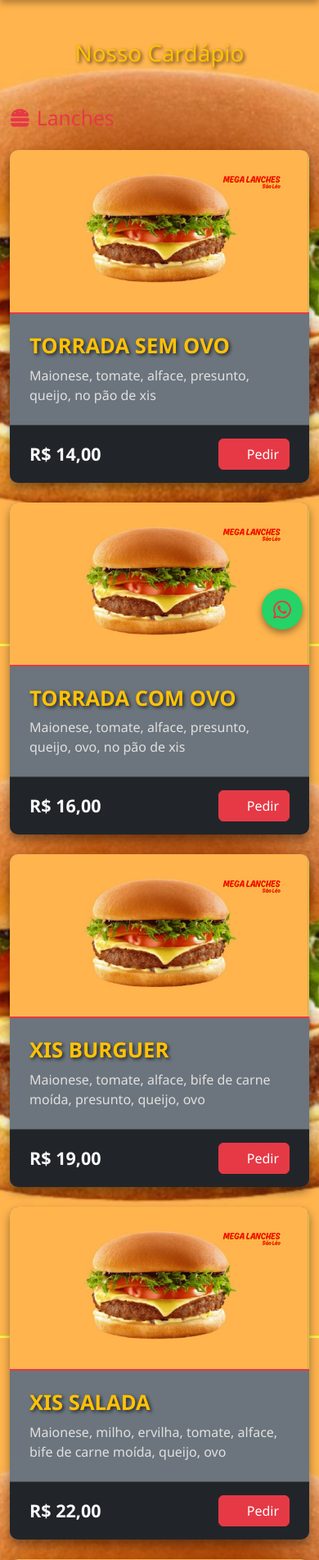
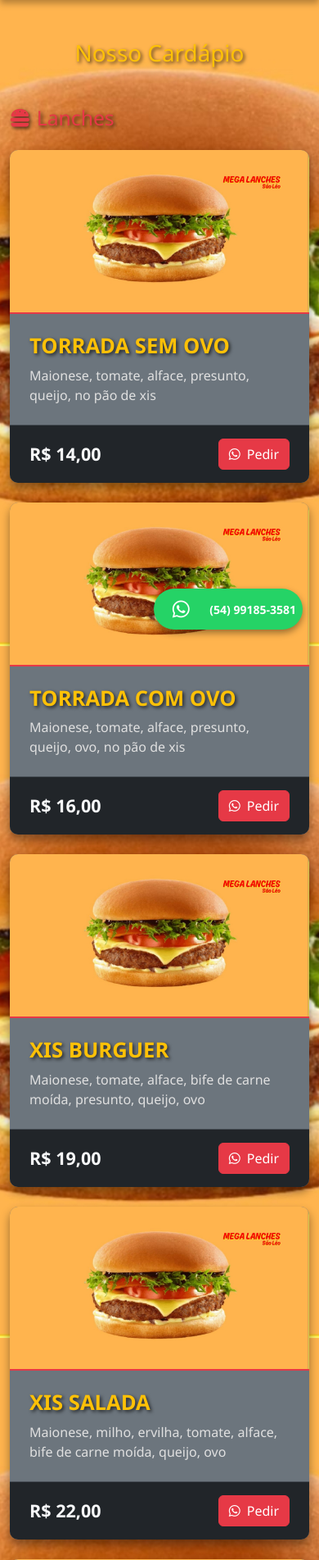
Before and after one commit to MegaLanchesSL/megalanchessl, a Flask app: page /menu in a window 390 px wide. Shown: the part 56-1959 px from the top of the page at 82% size. Run offline with Flask 3, Linux system fonts and the light colour scheme.

Commit message:
Add files via upload

```diff
--- a/basedosarquivos.txt
+++ b/basedosarquivos.txt
@@ -1,4 +1,4 @@
-megalanches-saoleo/
+megalanchessl/
 ├── app.py                # Aplicação Flask principal
 ├── requirements.txt      # Dependências do Python
 ├── static/
--- a/static/css/style.css
+++ b/static/css/style.css
@@ -121,6 +121,7 @@ body {
 
 .card-text {
     color: #e0e0e0;
+
 }
 
 .card-footer {
@@ -150,6 +151,8 @@ body {
 
 .text-danger {
     color: #e63946 !important; /* Vermelho vibrante */
+    text-shadow: 2px 2px 4px rgba(0, 0, 0, 0.7);
+
 }
 
 .text-primary {
@@ -229,3 +232,66 @@ footer {
         font-size: 1.2rem;
     }
 }
+.whatsapp-float .fab {
+    color: white !important;
+}
+.btn-danger .fab,
+.btn-danger .fas {
+    color: white !important;
+}
+
+/* Botão flutuante com número ao lado */
+.whatsapp-float.with-number {
+    display: flex;
+    align-items: center;
+    justify-content: flex-start;
+    gap: 10px;
+    padding: 5px 10px;
+    background-color: #25d366;
+    border-radius: 40px;
+    width: auto;
+    height: 60px;
+    bottom: 40px;
+    right: 40px;
+    position: fixed;
+    z-index: 1000;
+    box-shadow: 0 4px 8px rgba(0, 0, 0, 0.4);
+    transition: transform 0.2s ease, background-color 0.3s ease;
+}
+
+.whatsapp-float.with-number .whatsapp-btn {
+    width: 60px;
+    height: 60px;
+    font-size: 30px;
+    display: flex;
+    align-items: center;
+    justify-content: center;
+    text-decoration: none;
+}
+
+.whatsapp-number {
+    color: white;
+    font-size: 16px;
+    font-weight: bold;
+    white-space: nowrap;
+}
+
+/* Responsivo com número */
+@media (max-width: 768px) {
+    .whatsapp-float.with-number {
+        bottom: 20px;
+        right: 20px;
+        height: 50px;
+        padding: 4px 8px;
+    }
+
+    .whatsapp-float.with-number .whatsapp-btn {
+        width: 50px;
+        height: 50px;
+        font-size: 24px;
+    }
+
+    .whatsapp-number {
+        font-size: 14px;
+    }
+}
--- a/templates/menu.html
+++ b/templates/menu.html
@@ -52,9 +52,10 @@
 </div>
 
 <!-- Chatbot Flutuante -->
-<div class="whatsapp-float">
+<div class="whatsapp-float with-number">
     <a href="https://wa.me/5554991853581" target="_blank" class="whatsapp-btn">
         <i class="fab fa-whatsapp"></i>
     </a>
+    <span class="whatsapp-number">(54) 99185-3581</span>
 </div>
 {% endblock %}
```
